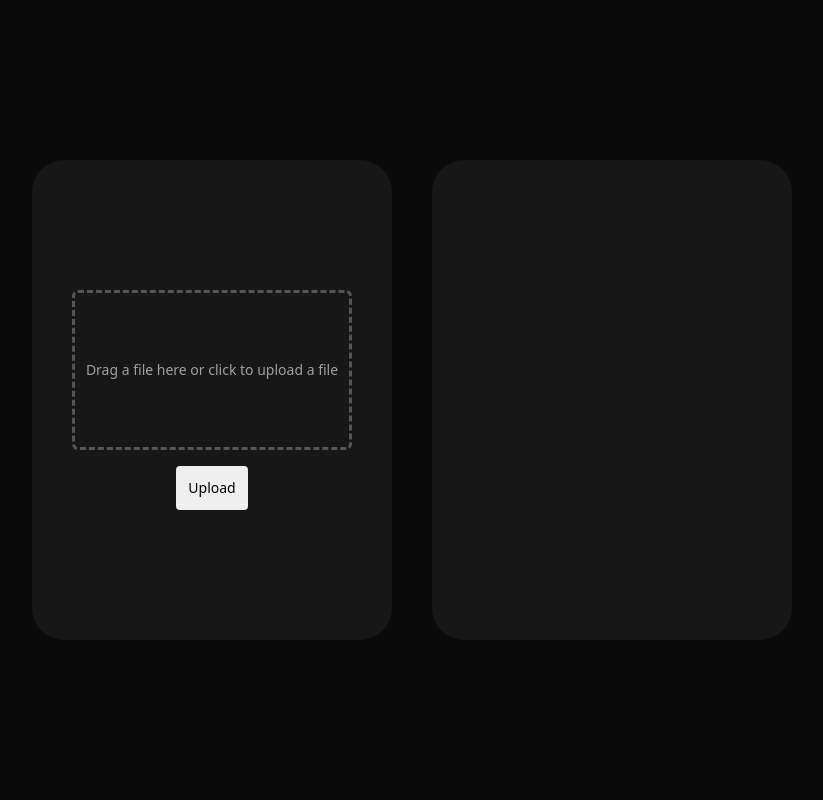
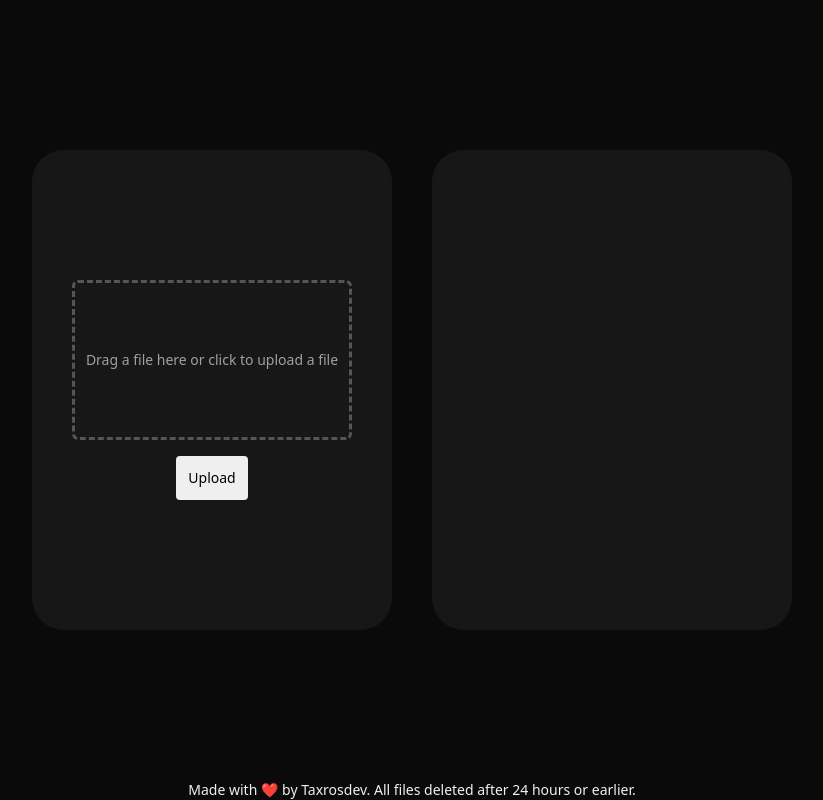
Before and after one commit to Taxrosdev/DumpIt, a SvelteKit app in the folder frontend/: page / in a window 1280 px wide. Shown: the whole page, without its empty margins (228-1051 px from the left). Built offline with nearby package versions, Linux system fonts and the light colour scheme.

Commit message:
feat: add footer
weird css reformating? somethings wrong with my editor...

```diff
--- /dev/null
+++ b/frontend/src/components/footer.svelte
@@ -0,0 +1,3 @@
+<div class="w-full text-center text-sm text-footer-text">
+	Made with ❤️ by Taxrosdev. All files deleted after 24 hours or earlier.
+</div>
--- a/frontend/src/routes/+layout.svelte
+++ b/frontend/src/routes/+layout.svelte
@@ -1,9 +1,16 @@
 <script lang="ts">
 	import './layout.css';
 	import favicon from '$lib/assets/favicon.svg';
+	import Footer from '../components/footer.svelte';
 
 	let { children } = $props();
 </script>
 
 <svelte:head><link rel="icon" href={favicon} /></svelte:head>
-{@render children()}
+
+<div class="flex h-screen flex-col bg-background-main">
+	<div class="flex-1">
+		{@render children()}
+	</div>
+	<Footer />
+</div>
--- a/frontend/src/routes/+page.svelte
+++ b/frontend/src/routes/+page.svelte
@@ -40,9 +40,7 @@
 	}
 </script>
 
-<div
-	class="flex h-screen w-screen items-center justify-center gap-10 bg-background-main transition"
->
+<div class="flex h-full w-screen grow items-center justify-center gap-10 transition">
 	<Card class="items-center gap-4">
 		<FileSelect
 			{activeFile}
--- a/frontend/src/routes/layout.css
+++ b/frontend/src/routes/layout.css
@@ -13,11 +13,12 @@
 	--color-button: #efefef;
 	--color-button-text: #000000;
 
+	--color-footer-text: #f0f0f0;
+
 	--color-uploadcard-text: #f0f0f0;
 	--color-uploadcard-progressbar-background: #0f0f0f;
 	--color-uploadcard-progressbar-main: #bfbfbf;
 
 	--font-sans: ui-sans-serif, system-ui;
 	--font-mono: ui-monospace, monospace;
-
 }
```
Lines whose indentation alone changed are shown as unchanged.
